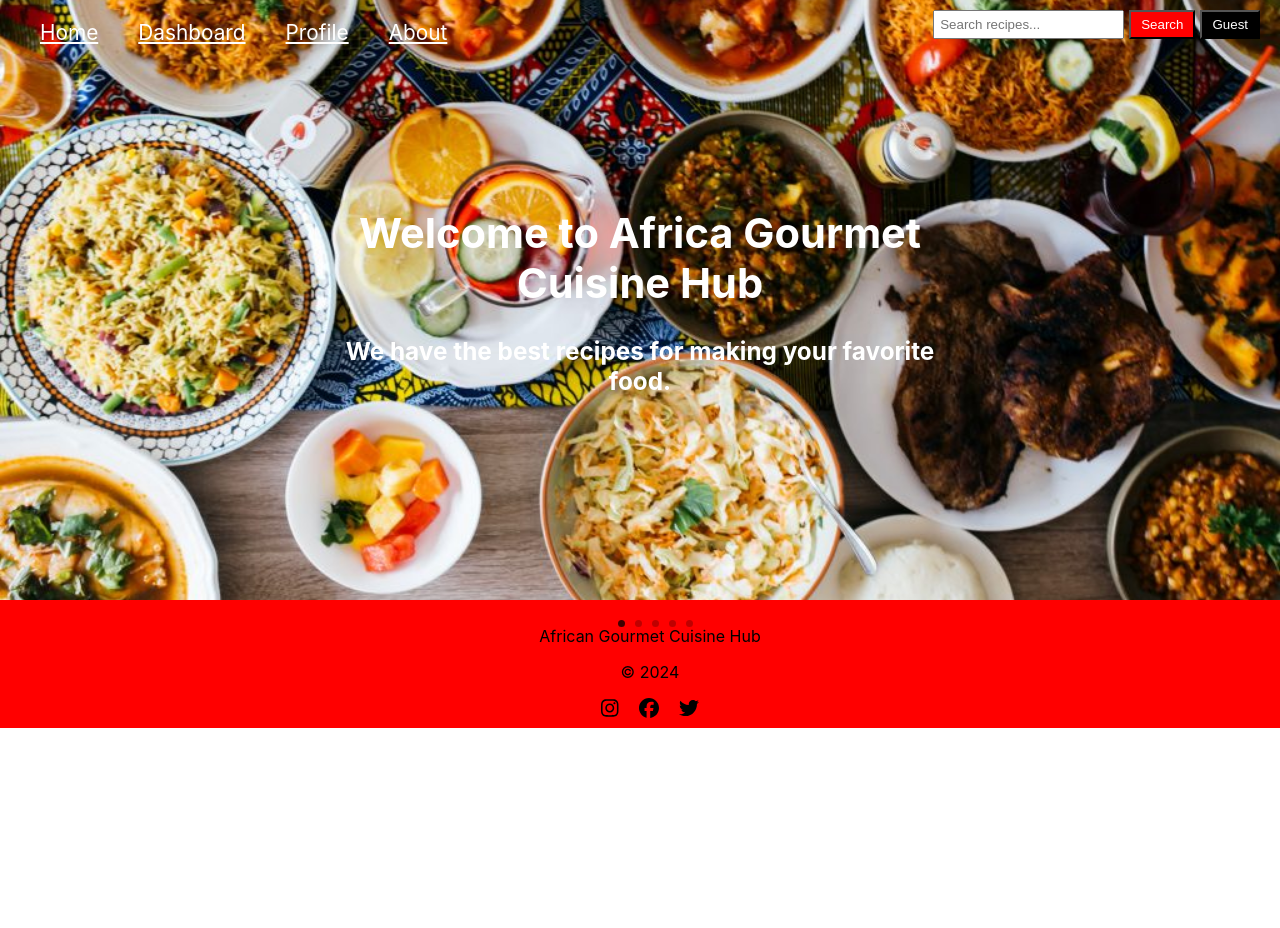
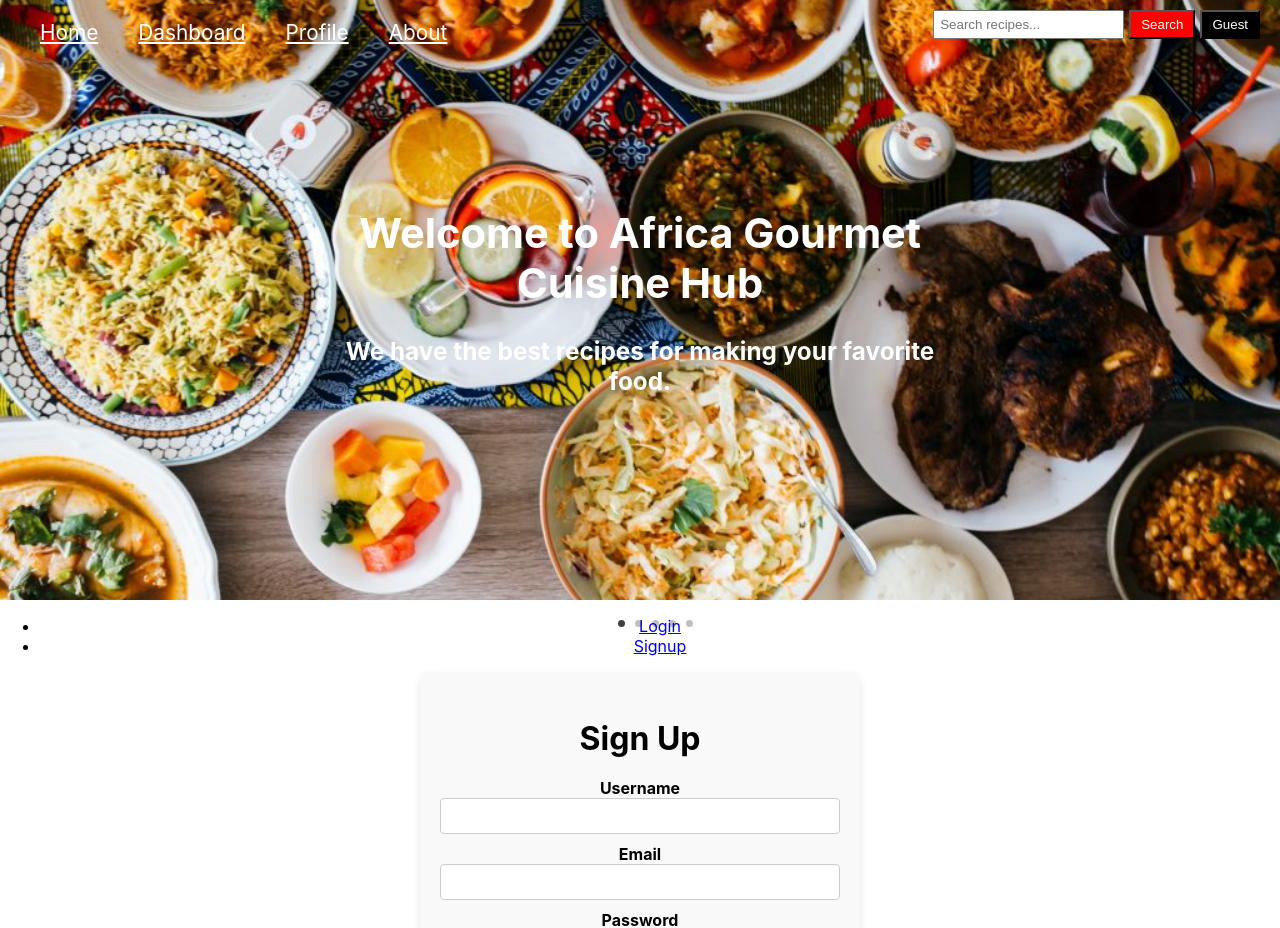
Before and after one commit to immanuelcherui1/AGCH-AFRICANGOURMETCUISINEHUB, a React (Create React App) app in the folder client/: page /signup in a window 1280 px wide. Shown: the top 928 px of the page. Before the commit the page ends 800 px from the top, so only its background shows below. Built offline with nearby package versions, Linux system fonts and the light colour scheme.

Commit message:
updated the login

```diff
--- a/client/package.json
+++ b/client/package.json
@@ -11,6 +11,7 @@
     "@testing-library/user-event": "^13.5.0",
     "react": "^18.2.0",
     "react-dom": "^18.2.0",
+    "react-router-dom": "^6.22.3",
     "react-scripts": "5.0.1",
     "react-slideshow-image": "^4.3.1",
     "web-vitals": "^2.1.4"
--- a/client/src/App.js
+++ b/client/src/App.js
@@ -1,17 +1,39 @@
-import React from 'react';
-import Navbar from './Home';
+import React from "react";
+import { BrowserRouter as Router, Routes, Route, Link } from "react-router-dom";
+import Login from "./Login.js";
+import Signup from "./Signup.js";
+import Navbar from './Home'; // Assuming Navbar is incorrectly named and should be Home
 import Footer from './Footer';
-
+import './App.css';
 
 function App() {
-  return (
-    <div className='App'>
+    return (
+        <Router>
+            <div className="App">
+                {/* Navbar component assumed to be a top navigation bar */}
+                <Navbar />
 
+                <nav>
+                    <ul>
+                        <li>
+                            <Link to="/login">Login</Link>
+                        </li>
+                        <li>
+                            <Link to="/signup">Signup</Link>
+                        </li>
+                    </ul>
+                </nav>
 
-      <Navbar />
-      <Footer />
-    </div>
-  );
+                <Routes>
+                    <Route path="/login" element={<Login />} />
+                    <Route path="/signup" element={<Signup />} />
+                </Routes>
+
+                {/* Footer component */}
+                <Footer />
+            </div>
+        </Router>
+    );
 }
 
 export default App;
--- a/client/src/Login.js
+++ b/client/src/Login.js
@@ -1,6 +1,5 @@
-// Login.jsx
 import React, { useState } from 'react';
-import './Login.css';
+import './Login.css';  // Make sure the CSS styles are appropriate for login similar to signup
 
 function Login() {
     const [email, setEmail] = useState('');
@@ -23,7 +22,8 @@ function Login() {
                     <label>Password</label>
                     <input type="password" value={password} onChange={(e) => setPassword(e.target.value)} required />
                 </div>
-                <button type="submit" styles="background-color=green">Login</button>
+                {/* Inline styles should be an object in JSX, corrected syntax for inline style below */}
+                <button type="submit" style={{ backgroundColor: 'green' }}>Login</button>
             </form>
         </div>
     );
--- a/client/src/Signup.js
+++ b/client/src/Signup.js
@@ -1,11 +1,10 @@
-// Signup.jsx
 import React, { useState } from 'react';
 import './Signup.css';
 
 function Signup() {
     const [email, setEmail] = useState('');
     const [password, setPassword] = useState('');
-    const [userName, setuserName] = useState('');
+    const [userName, setUserName] = useState(''); // Conventionally, use camelCase for function names
 
     const handleSignup = (event) => {
         event.preventDefault();
@@ -18,7 +17,7 @@ function Signup() {
                 <h2>Sign Up</h2>
                 <div className="input-group">
                     <label>Username</label>
-                    <input type="text" value={userName} onChange={(e) => setName(e.target.value)} required />
+                    <input type="text" value={userName} onChange={(e) => setUserName(e.target.value)} required />
                 </div>
                 <div className="input-group">
                     <label>Email</label>
```
Also changed, not shown: 1 other file (tests, documents, lock files or other folders).
